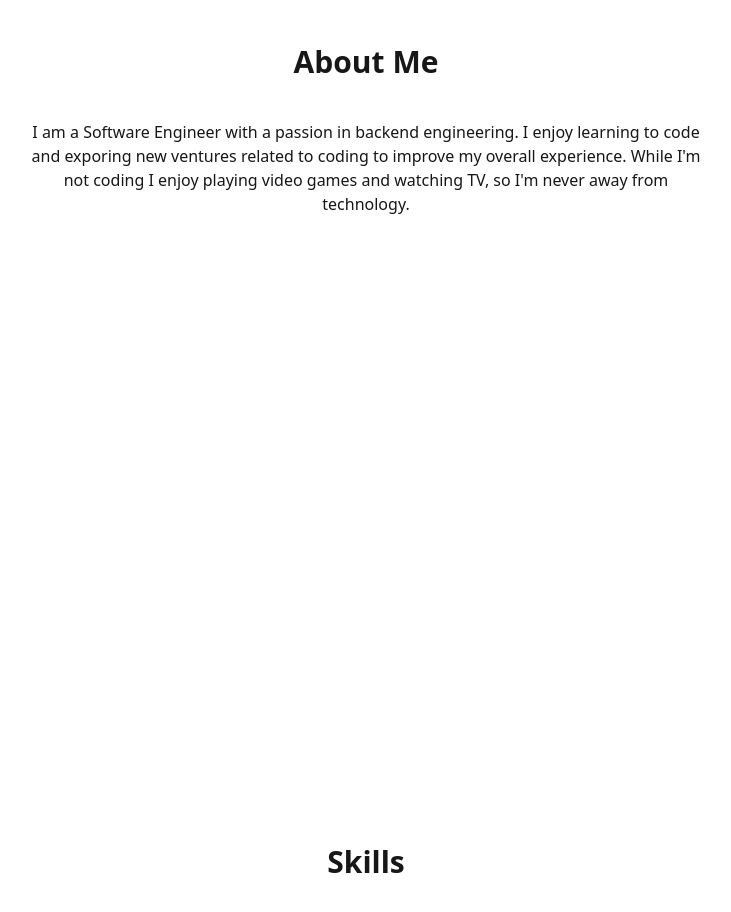
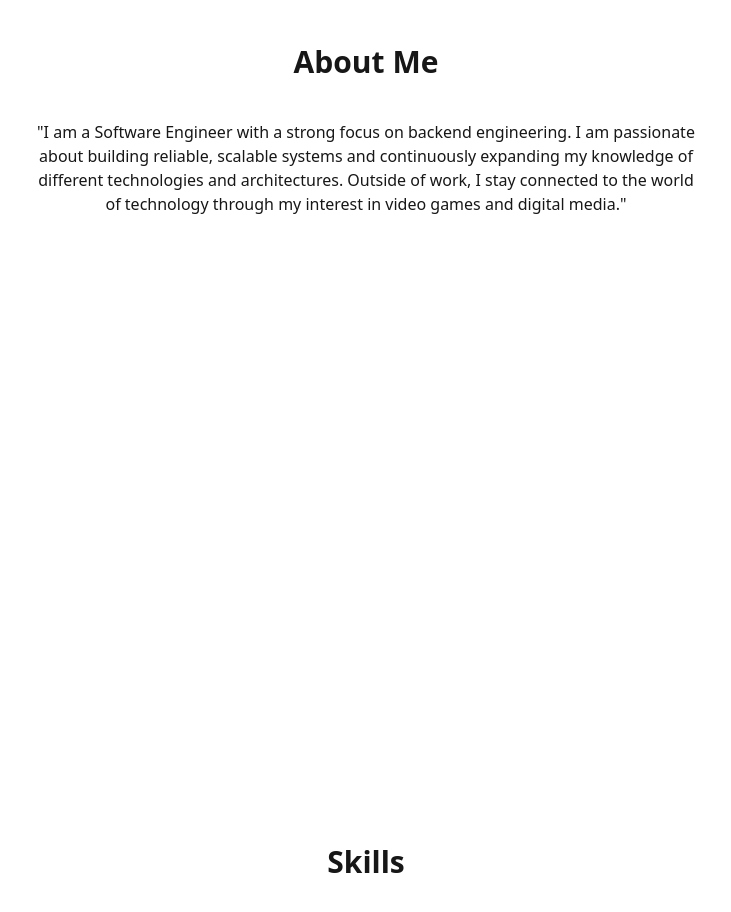
Before and after one commit to lworobey/portfolio, a Next.js app: page / in a window 1280 px wide. Shown: the part 900-1812 px from the top of the page, without its empty margins (274-1005 px from the left). Built offline with nearby package versions, Linux system fonts and the light colour scheme.

Commit message:
improved about section

```diff
--- a/src/app/page.tsx
+++ b/src/app/page.tsx
@@ -16,9 +16,9 @@ export default function Home() {
           About Me
         </h2>
         <p className="text-center mt-10 max-w-2xl mx-auto">
-          I am a Software Engineer with a passion in backend engineering.
-          I enjoy learning to code and exporing new ventures related to coding to improve my overall experience.
-          While I&apos;m not coding I enjoy playing video games and watching TV, so I&apos;m never away from technology.
+        "I am a Software Engineer with a strong focus on backend engineering.
+         I am passionate about building reliable, scalable systems and continuously expanding my knowledge of different technologies and architectures.
+         Outside of work, I stay connected to the world of technology through my interest in video games and digital media."
         </p>
       </section>
 
```
